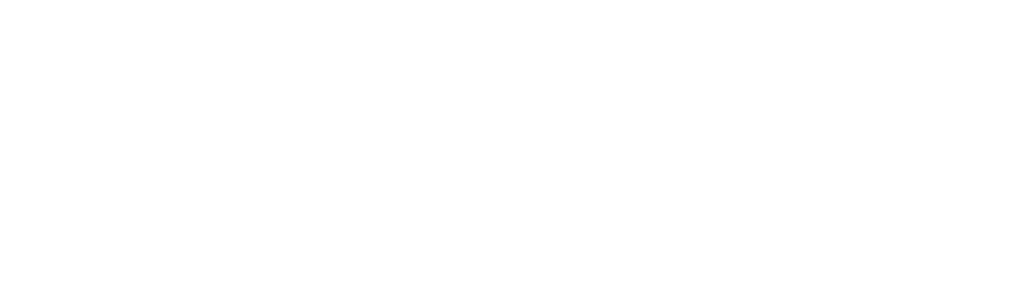
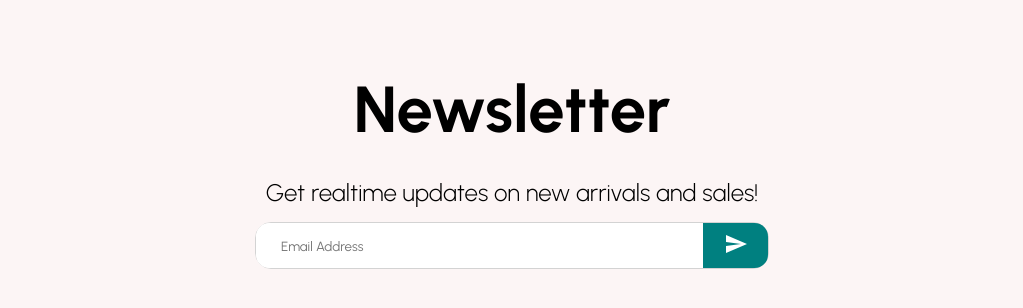
Before and after one commit to realmohaa/E-Commerce, a React (Create React App) app: page / in a window 1280 px wide. Shown: the part 2440-2748 px from the top of the page, without its empty margins (128-1151 px from the left). Before the commit the page ends 2402 px from the top, so only its background shows below. Built offline with nearby package versions, Linux system fonts and the light colour scheme.

Commit message:
Created Newsletter Component

```diff
--- a/src/pages/Home.jsx
+++ b/src/pages/Home.jsx
@@ -2,6 +2,7 @@
 import Announcement from './components/Announcement';
 import Categories from './components/Categories';
 import Navbar from './components/Navbar';
+import Newsletter from './components/Newsletter';
 import Products from './components/Products';
 import Slider from './components/Slider';
 
@@ -13,6 +14,7 @@
       <Categories/>
       <Slider/>
       <Products/>
+      <Newsletter/>
   </div>
   );
 };
--- /dev/null
+++ b/src/pages/components/Newsletter.jsx
@@ -0,0 +1,63 @@
+import styled from "styled-components";
+import { Send } from '@material-ui/icons'
+
+const Container = styled.div`
+    height: 50vh;
+    background-color: #fcf5f5;
+    display: flex;
+    align-items: center;
+    justify-content: center;
+    flex-direction: column;
+`
+const Title = styled.h1`
+    font-size: 65px;
+    margin: 15px 0;
+`
+const Description = styled.p`
+    font-size:24px;
+    font-weight: 300;
+    margin: 15px 0;
+`
+
+const InputContainer = styled.div`
+    width: 40%;
+    height: 45px;
+    background-color: #FFF;
+    border: 1px solid lightgray;
+    display: flex;
+    justify-content: space-between;
+    border-radius: 1em
+`
+
+const Input = styled.input`
+    border: none;
+    flex:8;
+    padding-left: 25px;
+    border-radius: 1em 0 0 1em;
+`
+
+const Button = styled.button`
+    border: none;
+    height: 100%;
+    flex: 1;
+    background-color: teal;
+    color: #FFF;
+    border-radius: 0 1em 1em 0;
+`
+
+const Newsletter = () => {
+  return (
+      <Container>
+          <Title>Newsletter</Title>
+          <Description>Get realtime updates on new arrivals and sales!</Description>
+          <InputContainer>
+            <Input placeholder="Email Address"/>
+            <Button>
+                <Send/>
+            </Button>
+          </InputContainer>
+      </Container>
+  );
+};
+
+export default Newsletter;
```
